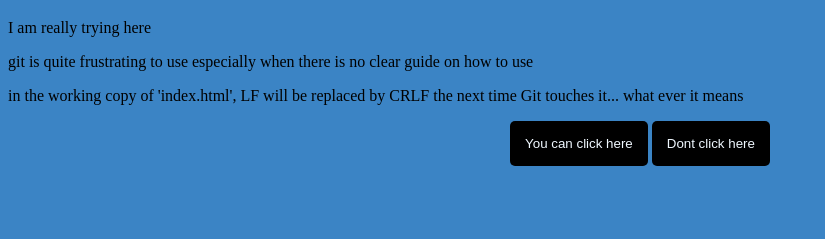
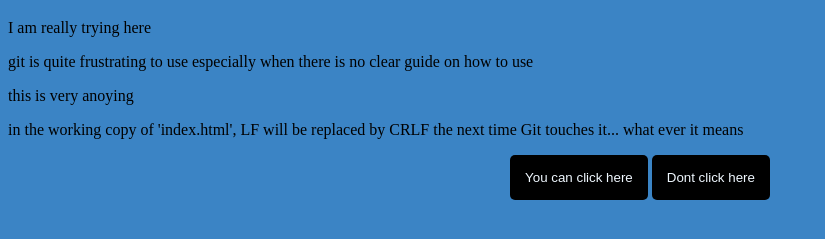
Before and after one commit to Libraprime/Git-test, a website: page index.html in a window 1280 px wide. Shown: the part 61-300 px from the top of the page, without its empty margins (0-825 px from the left). Drawn offline with Linux system fonts and the light colour scheme.

Commit message:
added node to the existing page

```diff
--- a/index.html
+++ b/index.html
@@ -11,6 +11,7 @@
     <section>
         <p>I am really trying here</p>
         <p>git is quite frustrating to use especially when there is no clear guide on how to use </p>
+        <p>this is very anoying</p>
         <p>in the working copy of 'index.html', LF will be replaced by CRLF the next time Git touches it... what ever it means</p>
         <div>
             <button onclick="giddy()">You can click here</button>
```
Also changed, not shown: package.json (added, +24 -0 lines), 2 other files.
